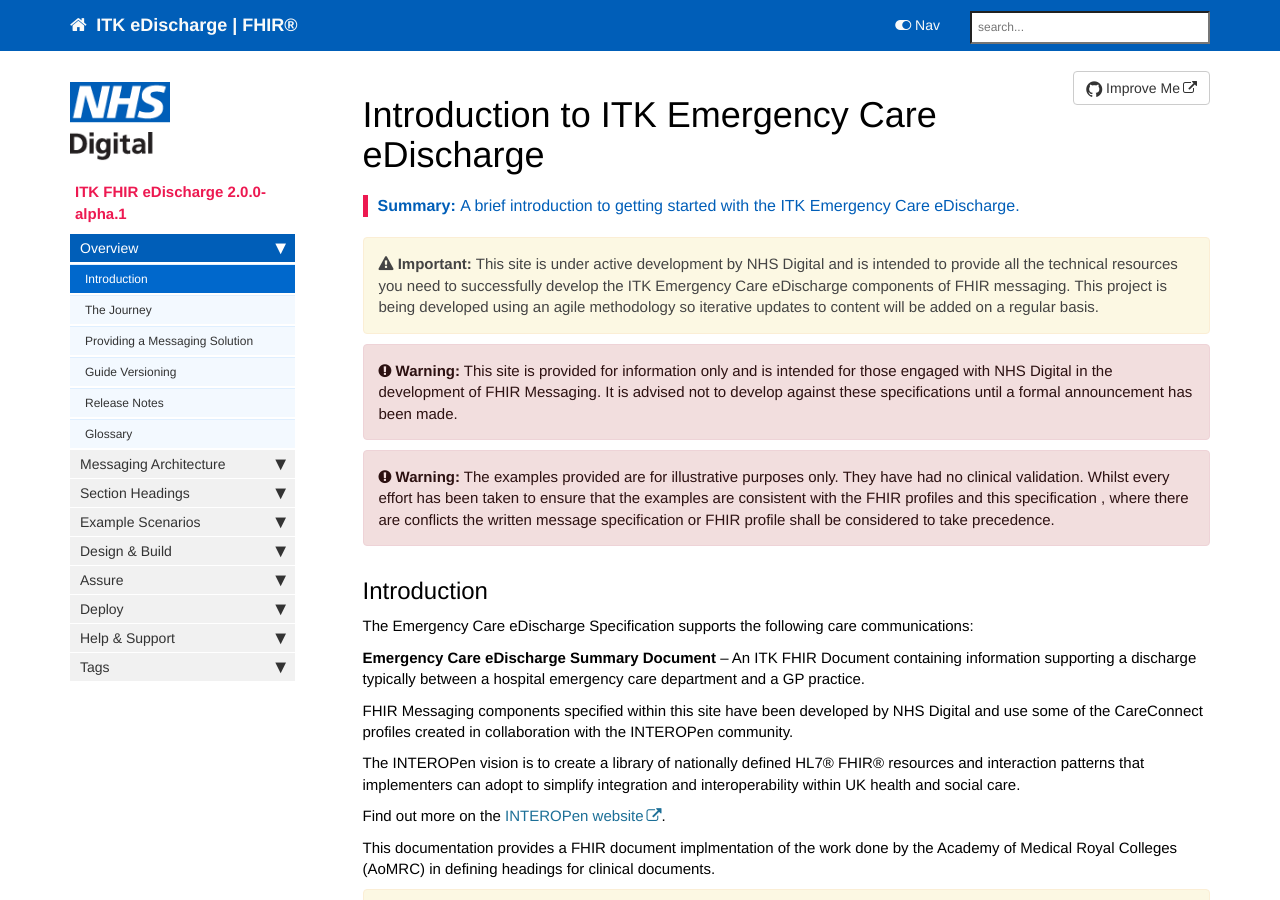
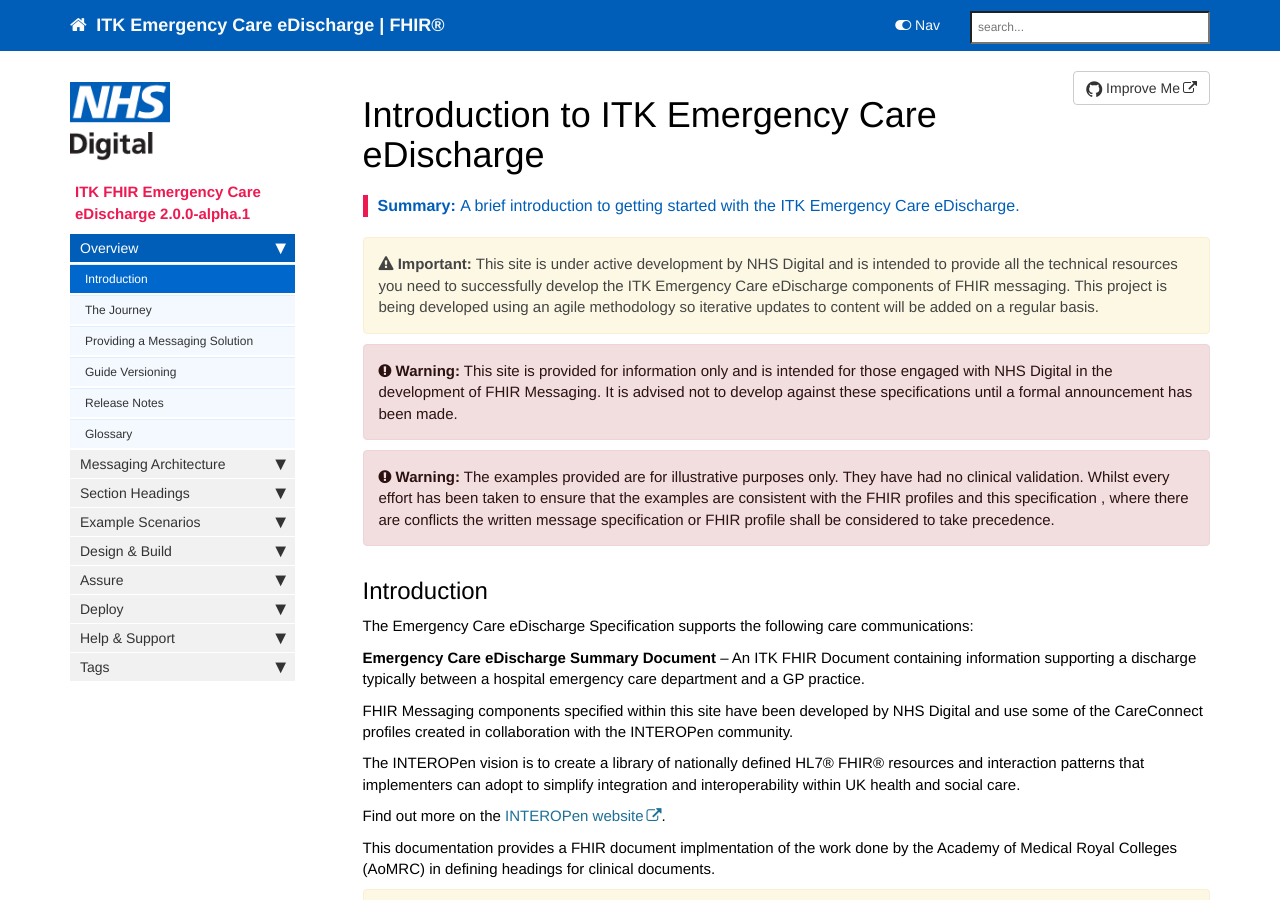
Before and after one commit to nhsconnect/ITK-FHIR-Emergency-Care-eDischarge, a Jekyll site: the page built from index.md, in a window 1280 px wide and 900 px high. Built offline with Jekyll 4.4.1, drawn with Linux system fonts in a browser that asks for light colours; nearby versions of some CDN libraries; comment, search, counter and statistics services are not loaded.

```diff
--- a/_config.yml
+++ b/_config.yml
@@ -2,10 +2,10 @@
 output: web
 # this property is useful for conditional filtering of content that is separate from the PDF.
 
-topnav_title: ITK eDischarge | FHIR&reg;
+topnav_title: ITK Emergency Care eDischarge | FHIR&reg;
 # this appears on the top navigation bar next to the home button
 
-site_title: ITK eDischarge
+site_title: ITK Emergency Care eDischarge
 # this appears in the html browser tab for the site title (seen mostly by search engines, not users)
 
 company_name: NHS Digital
@@ -96,7 +96,7 @@ sidebars:
 - appointments_sidebar
 - tasks_sidebar
 
-description: "The ITK eDischarge messaging components support the delivery of care by opening information and data held across different clinical care settings through the use of nationally defined messaging components"
+description: "The ITK Emergency Care eDischarge messaging components support the delivery of care by opening information and data held across different clinical care settings through the use of nationally defined messaging components"
 # the description is used in the feed.xml file
 
 sitemap: true
```
Also changed, not shown: _data/sidebars/overview_sidebar.yml (+5 -2 lines), pages/tags/tag_document.md (added, +9 -0 lines).
